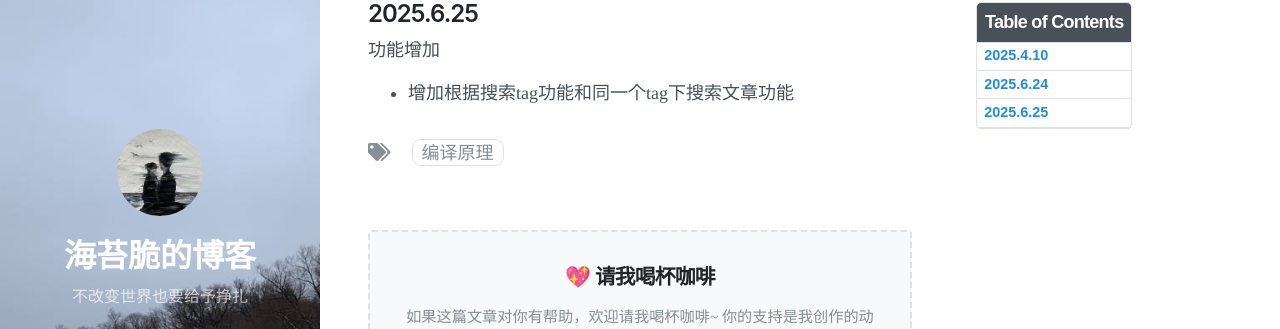
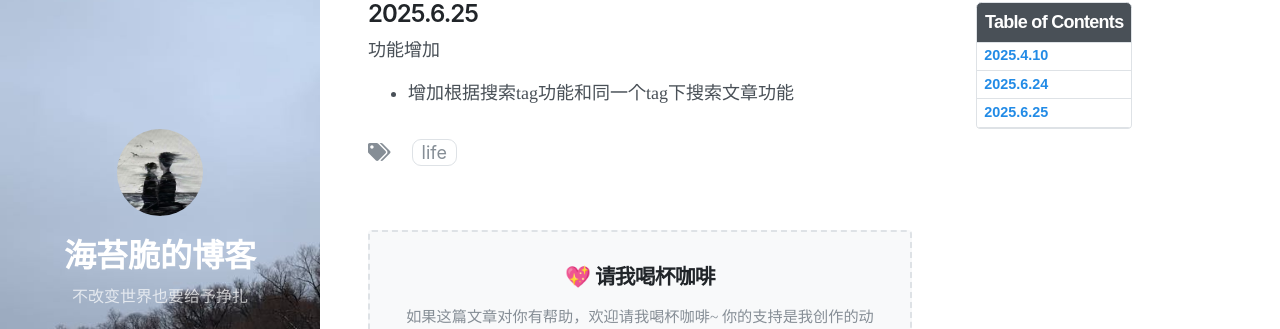
Before and after one commit to Huatiancen/Huatiancen.github.io, a Jekyll site: the page built from _posts/life/2025-04-10-博客搭建日志.md, in a window 1280 px wide and 900 px high, scrolled down 531 px. Shown: the part 118-447 px from the top of the window. Built offline with Jekyll 4.4.1, drawn with Linux system fonts in a browser that asks for light colours; nearby versions of some CDN libraries; comment, search, counter and statistics services are not loaded.

Commit message:
增加tag life

```diff
--- a/_posts/life/2025-04-10-博客搭建日志.md
+++ b/_posts/life/2025-04-10-博客搭建日志.md
@@ -3,7 +3,7 @@ layout: post
 title: 博客搭建日志
 date: 2025-04-10 00:00 +0800
 last_modified_at: 2025-06-25 00:00 +0800
-tags: [编译原理]
+tags: [life]
 toc:  true
 ---
 
```
